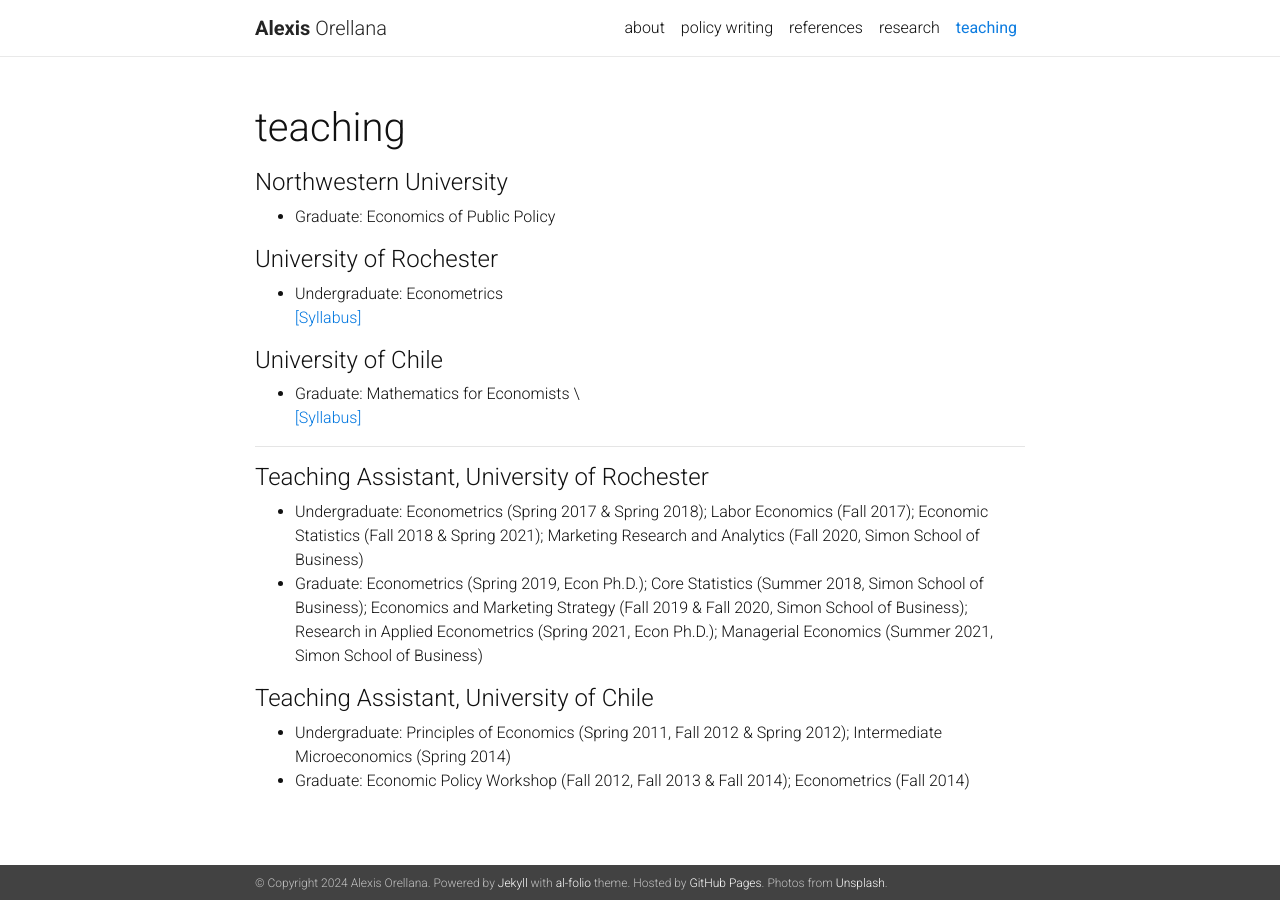
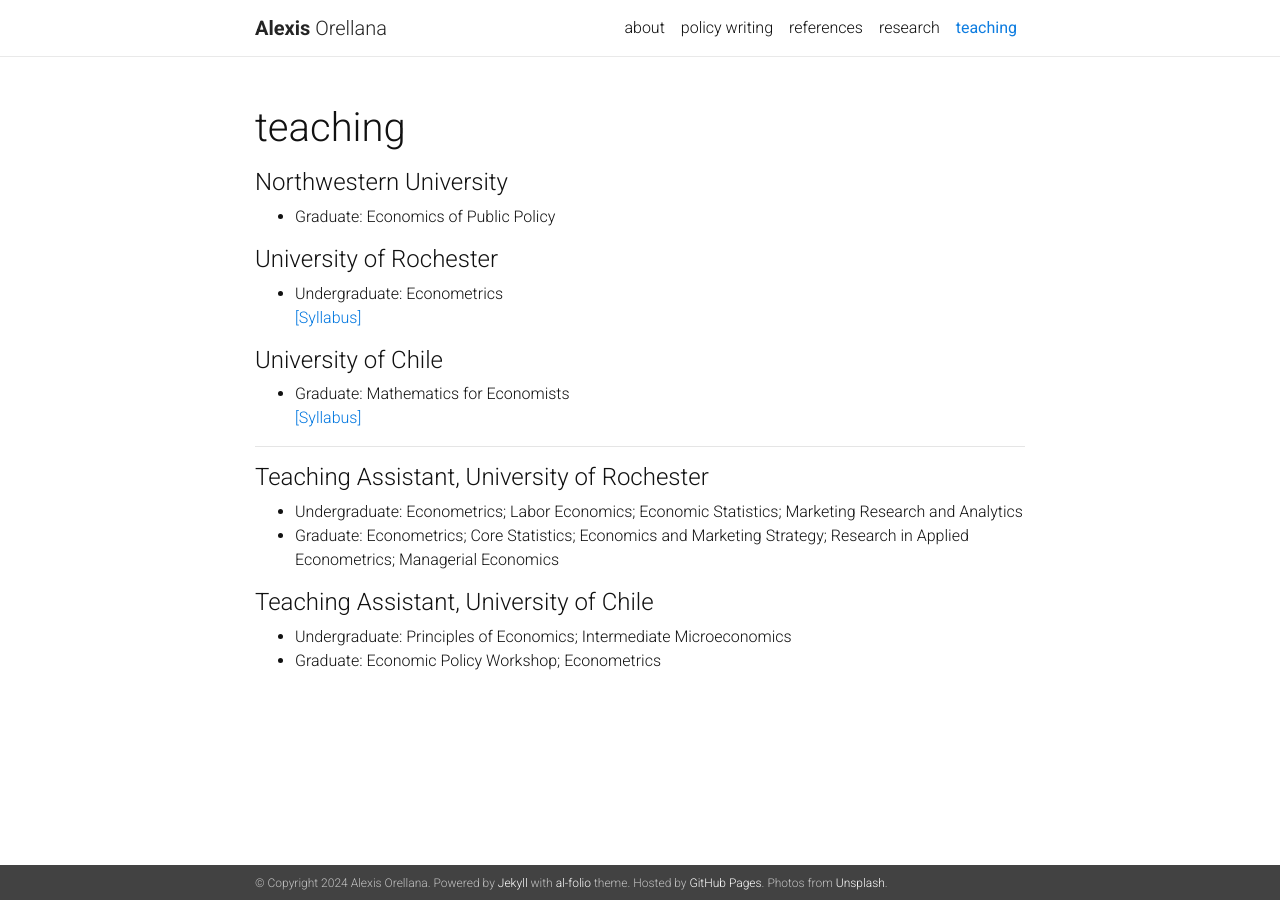
Before and after one commit to alexisorellana/alexisorellana.github.io, a Jekyll site: the page built from _pages/teaching.md, in a window 1280 px wide. Built offline with Jekyll 4.4.1, drawn with Linux system fonts in a browser that asks for light colours; nearby versions of some CDN libraries; a style sheet for code colours, icons or effects is not loaded.

Commit message:
update 05-10

```diff
--- a/_pages/teaching.md
+++ b/_pages/teaching.md
@@ -21,7 +21,7 @@ nav: true
 
 #### University of Chile
 <ul>
-<li> Graduate: Mathematics for Economists \</li> <a href="{{ site.baseurl }}/assets/pdf/syllabus-in700-Eng.pdf" target="_blank">[Syllabus]</a>
+<li> Graduate: Mathematics for Economists </li> <a href="{{ site.baseurl }}/assets/pdf/syllabus-in700-Eng.pdf" target="_blank">[Syllabus]</a>
 
 </ul>
 
@@ -32,15 +32,15 @@ nav: true
 
 #### Teaching Assistant, University of Rochester
 <ul>
-<li> Undergraduate: Econometrics (Spring 2017 & Spring 2018); Labor Economics (Fall 2017); Economic Statistics (Fall 2018 & Spring 2021); Marketing Research and Analytics (Fall 2020, Simon School of Business) </li>
+<li> Undergraduate: Econometrics; Labor Economics; Economic Statistics; Marketing Research and Analytics </li>
 
-<li> Graduate: Econometrics (Spring 2019, Econ Ph.D.); Core Statistics (Summer 2018, Simon School of Business); Economics and Marketing Strategy (Fall 2019 & Fall 2020, Simon School of Business); Research in Applied Econometrics (Spring 2021, Econ Ph.D.); Managerial Economics (Summer 2021, Simon School of Business) </li>
+<li> Graduate: Econometrics; Core Statistics; Economics and Marketing Strategy; Research in Applied Econometrics; Managerial Economics </li>
 </ul>
 
 
 #### Teaching Assistant, University of Chile
 <ul>
-<li> Undergraduate: Principles of Economics (Spring 2011, Fall 2012 & Spring 2012); Intermediate Microeconomics (Spring 2014) </li>
+<li> Undergraduate: Principles of Economics; Intermediate Microeconomics </li>
 
-<li> Graduate: Economic Policy Workshop (Fall 2012, Fall 2013 & Fall 2014); Econometrics (Fall 2014)	</li>
+<li> Graduate: Economic Policy Workshop; Econometrics	</li>
 </ul>
```
Also changed, not shown: _pages/research.md (+1 -1 lines).
